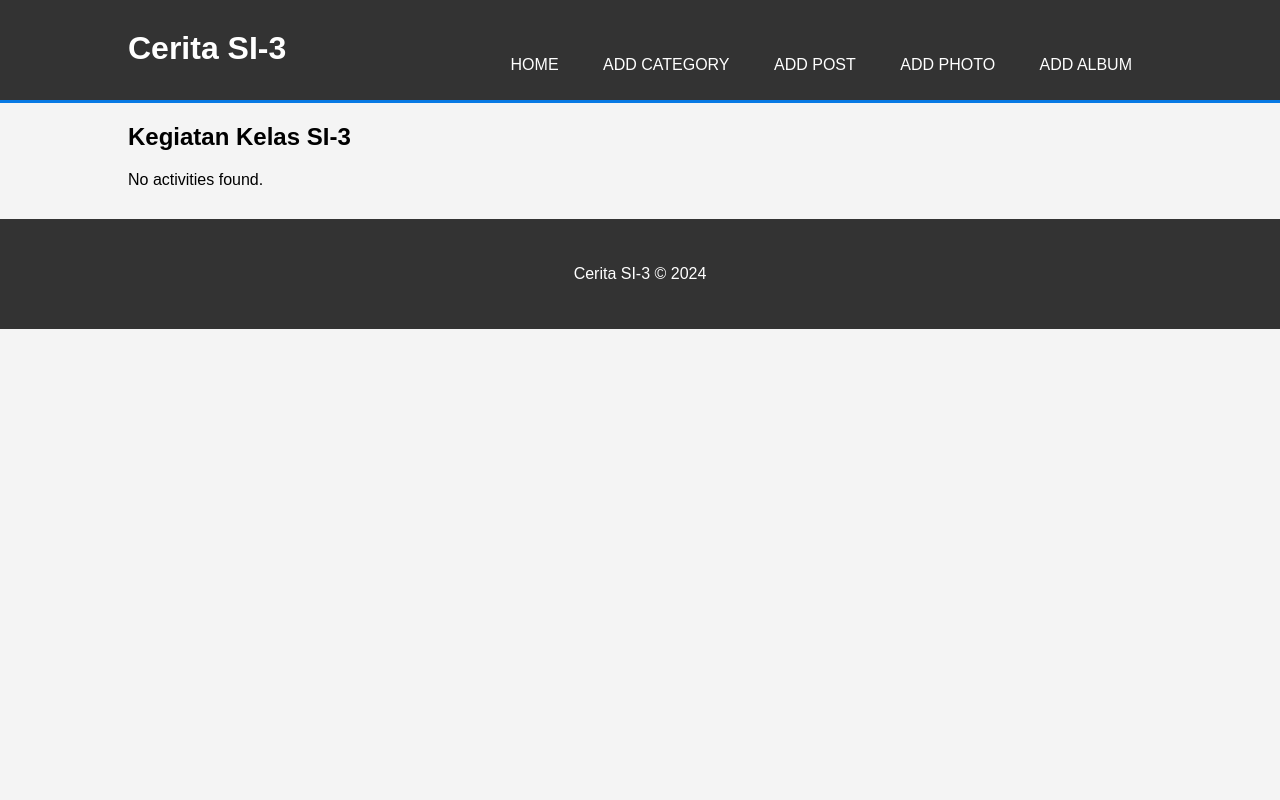
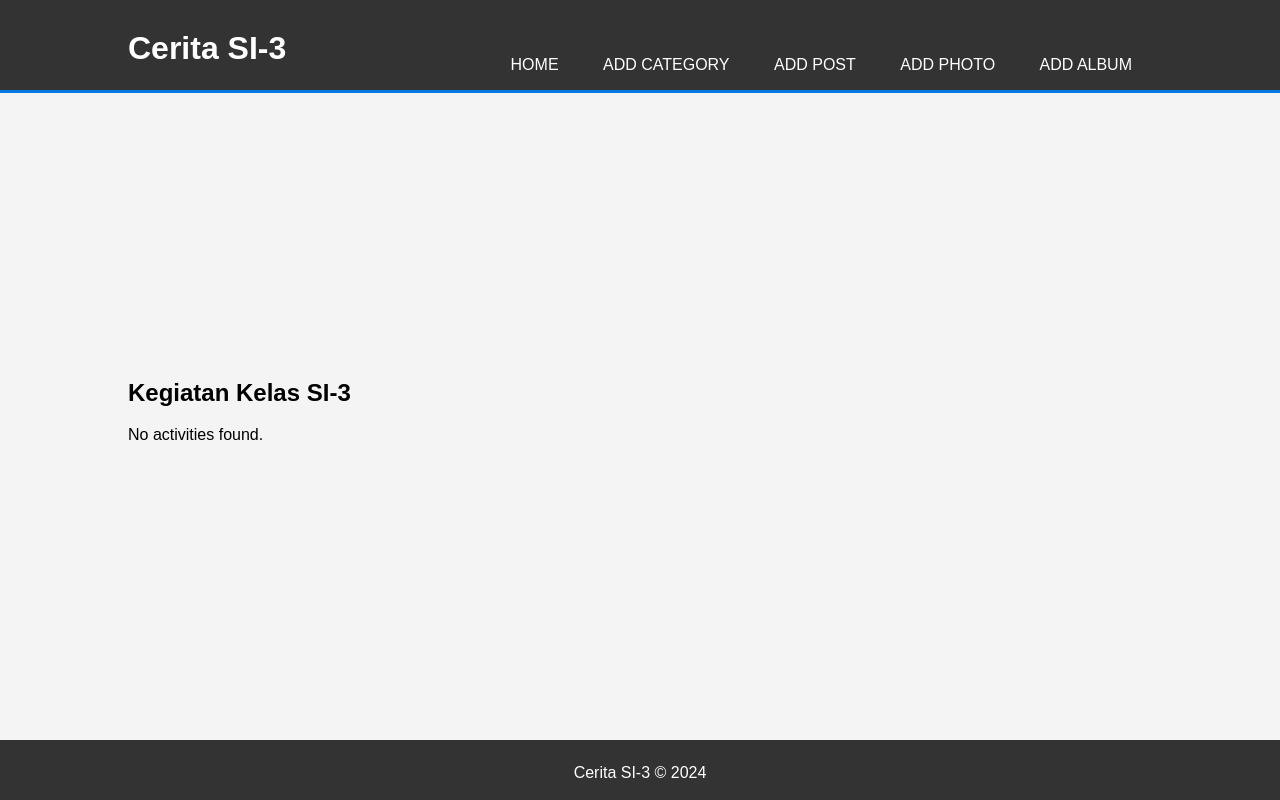
Before and after one commit to handikatriarlan/cerita-si3, a PHP site: page /index.php in a window 1280 px wide. Run offline with PHP 8.4, Linux system fonts and the light colour scheme; data that the repository does not hold is empty.

Commit message:
update footer

```diff
--- a/assets/css/style.css
+++ b/assets/css/style.css
@@ -1,8 +1,19 @@
+* {
+    box-sizing: border-box;
+}
+
+html,
 body {
+    height: 100%;
+    margin: 0;
+    padding: 0;
+}
+
+body {
+    display: flex;
+    flex-direction: column;
     font-family: Arial, sans-serif;
     background-color: #f4f4f4;
-    margin: 0;
-    padding: 0;
 }
 
 header {
@@ -49,12 +60,19 @@ header nav {
     overflow: hidden;
 }
 
+main.container {
+    flex: 1;
+}
+
 footer {
     background: #333;
     color: #fff;
     text-align: center;
-    padding: 30px;
+    padding: 8px 0 2px;
     margin-top: 30px;
+    position: relative;
+    bottom: 0;
+    width: 100%;
 }
 
 .post,
```
